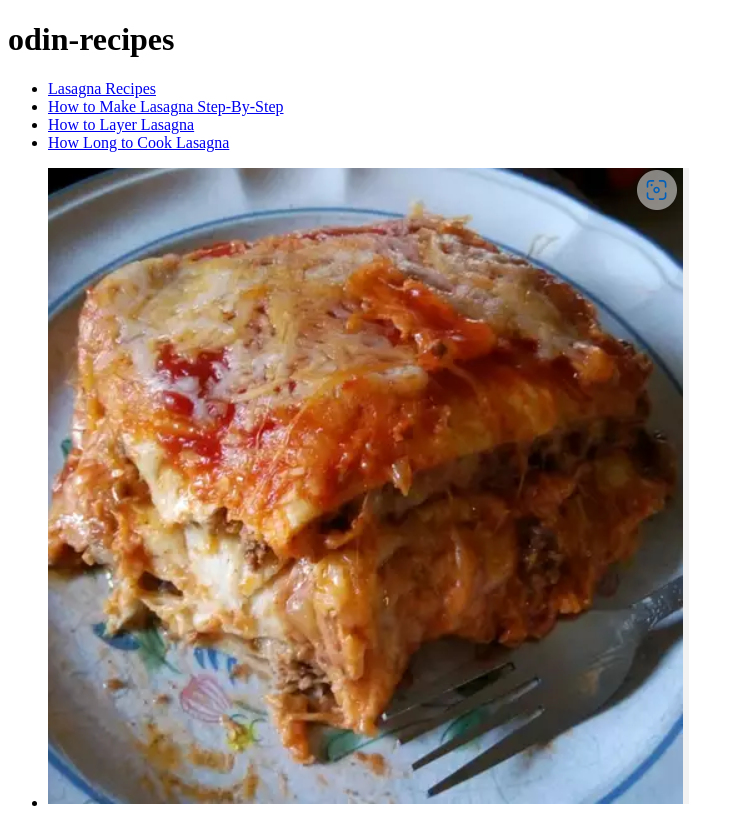
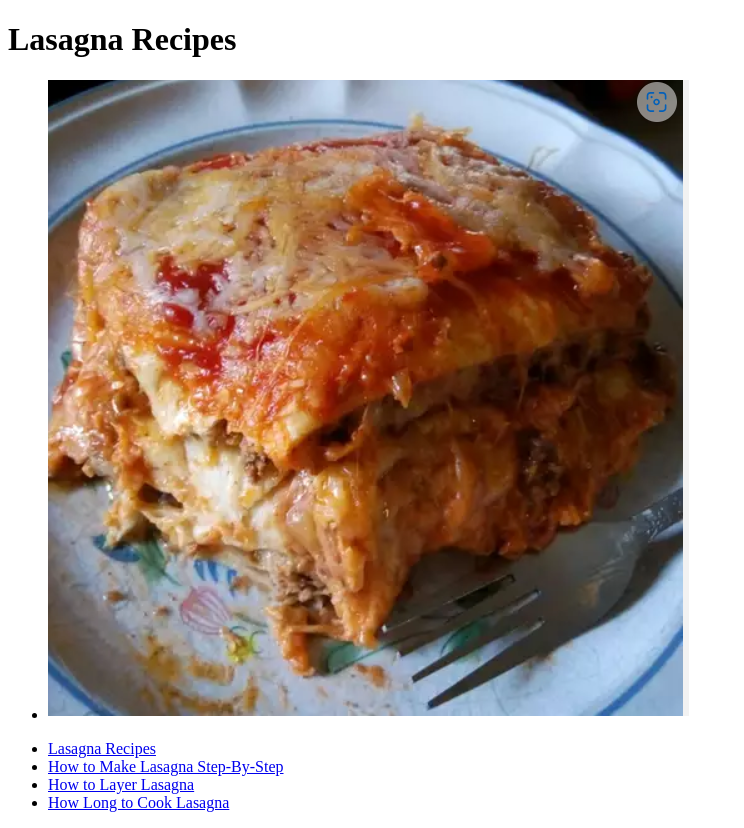
Before and after one commit to ibramost661/odin-recipes, a plain HTML site: page index.html in a window 1280 px wide. Shown: the whole page, without its empty margins (0-744 px from the left). Drawn offline with Linux system fonts and the light colour scheme.

Commit message:
initial commit

```diff
--- a/index.html
+++ b/index.html
@@ -8,7 +8,12 @@
 </head>
 
 <body>
-    <h1>odin-recipes</h1>
+    <h1>Lasagna Recipes</h1>
+    <ul>
+        <li>
+            <img src="lasagna.png" alt="Lasagna">
+        </li>
+    </ul>
     <ul>
         <li><a href="recipes/lasagna.html">Lasagna Recipes</a></li>
         <li><a href="recipes/Make.html">How to Make Lasagna Step-By-Step</a></li>
@@ -16,11 +21,7 @@
         <li><a href="recipes/Cook.html">How Long to Cook Lasagna</a></li>
     </ul>
 
-    <ul>
-        <li>
-            <img src="lasagna.png" alt="Lasagna">
-        </li>
-    </ul>
+
 </body>
 
 </html>
```
